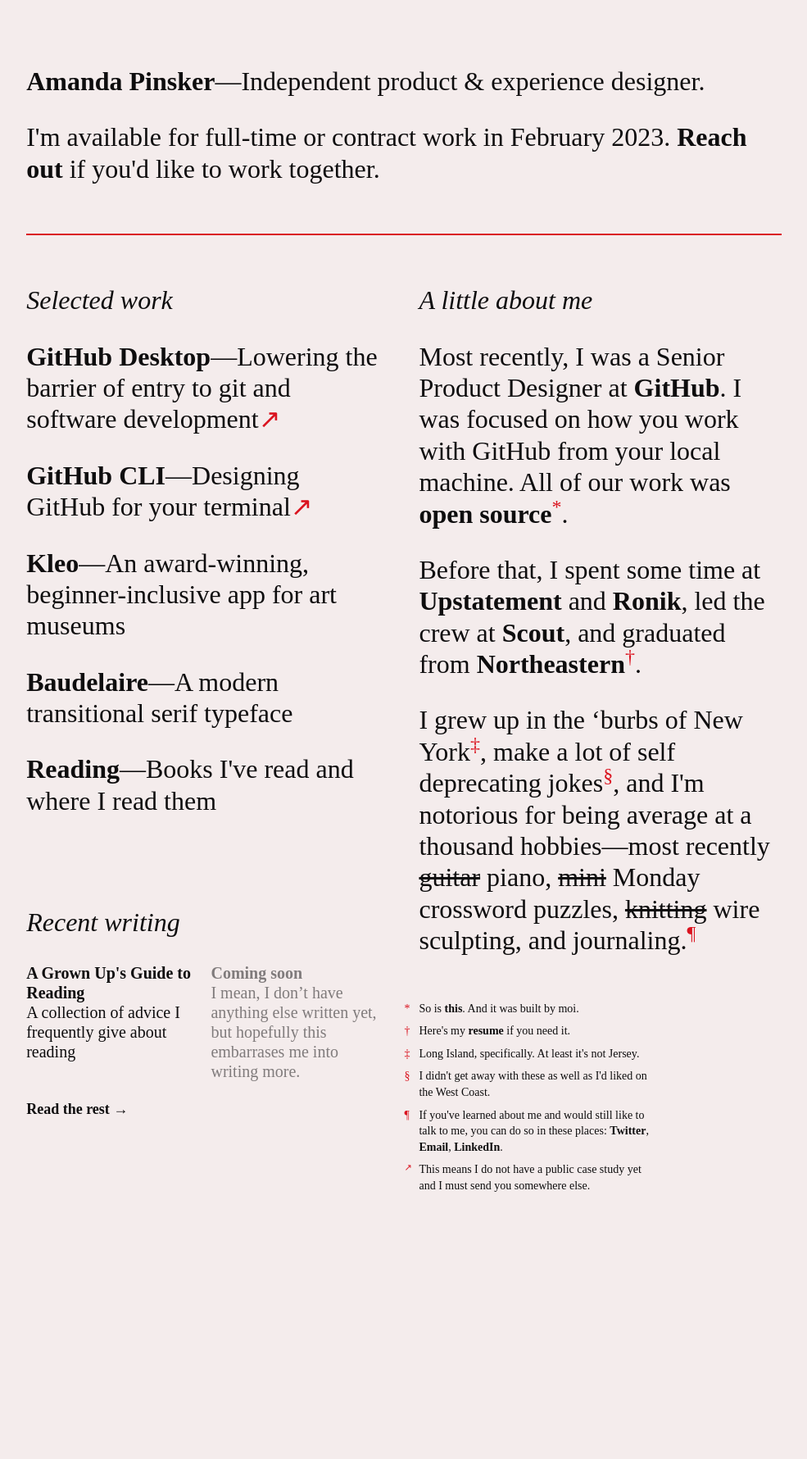
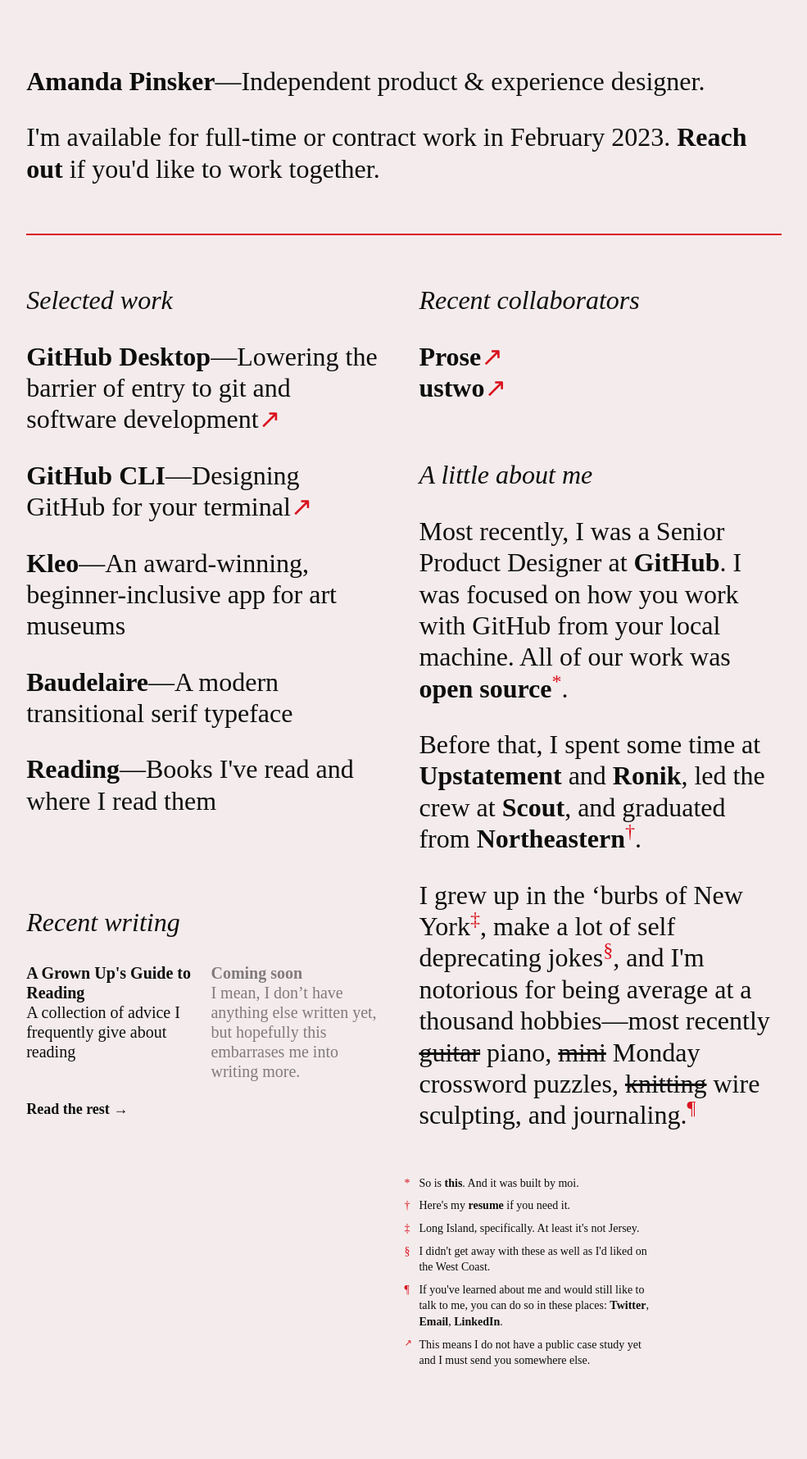
Before and after one commit to ampinsk/ampinsk.github.io, a Jekyll site: the page built from index.html, in a window 1280 px wide. Shown: the whole page at 82% size, without its empty margins (147-1132 px from the left). Built offline with Jekyll 4.4.1, drawn with Linux system fonts in a browser that asks for light colours; some web fonts are replaced; before the commit the page ends 1567 px from its top, so only the background shows below that.

Commit message:
Add recent clients

```diff
--- a/_sass/_home.scss
+++ b/_sass/_home.scss
@@ -64,6 +64,18 @@
   border-style: solid;
   border-width: 0.5px;
   margin: 60px 0;
+}
+
+.about .collaborators {
+  padding-bottom: 38px;
+
+  div {
+    margin: 0;
+  }
+
+  span {
+    font-weight: normal;
+  }
 }
 
 .writing-preview {
--- a/index.html
+++ b/index.html
@@ -45,6 +45,15 @@
 
       </div>
       <div class="about column">
+        <div class="collaborators">
+          <h2>Recent collaborators</h2>
+          <div>
+            <a href="https://prose.com/">Prose</a><span class="accent external-link">&#8599;&#xFE0E;</span>
+          </div>
+          <div>
+            <a href="https://www.ustwo.com/">ustwo</a><span class="accent external-link">&#8599;&#xFE0E;</span>
+          </div>
+        </div>
         <h2>A little about me</h2>
         <div>Most recently, I was a Senior Product Designer at <a href="https://github.com">GitHub</a>. I was focused on how you work with GitHub from your local machine. All of our work was <a href="http://github.com/desktop/desktop">open</a>&nbsp;<a href="http://github.com/cli/cli">source</a><span class="accent superscript" id="asterisk" onmouseover="addClass(asterisk2, 'footnote-accent');" onmouseout="removeClass(asterisk2, 'footnote-accent');">*</span>.</div>
         <div>Before that, I spent some time at <a>Upstatement</a> and <a>Ronik</a>, led the crew at <a>Scout</a>, and graduated from&nbsp;<a>Northeastern</a><span class="accent superscript" id="dagger" onmouseover="addClass(dagger2, 'footnote-accent');" onmouseout="removeClass(dagger2, 'footnote-accent');">†</span>.</div>
```
